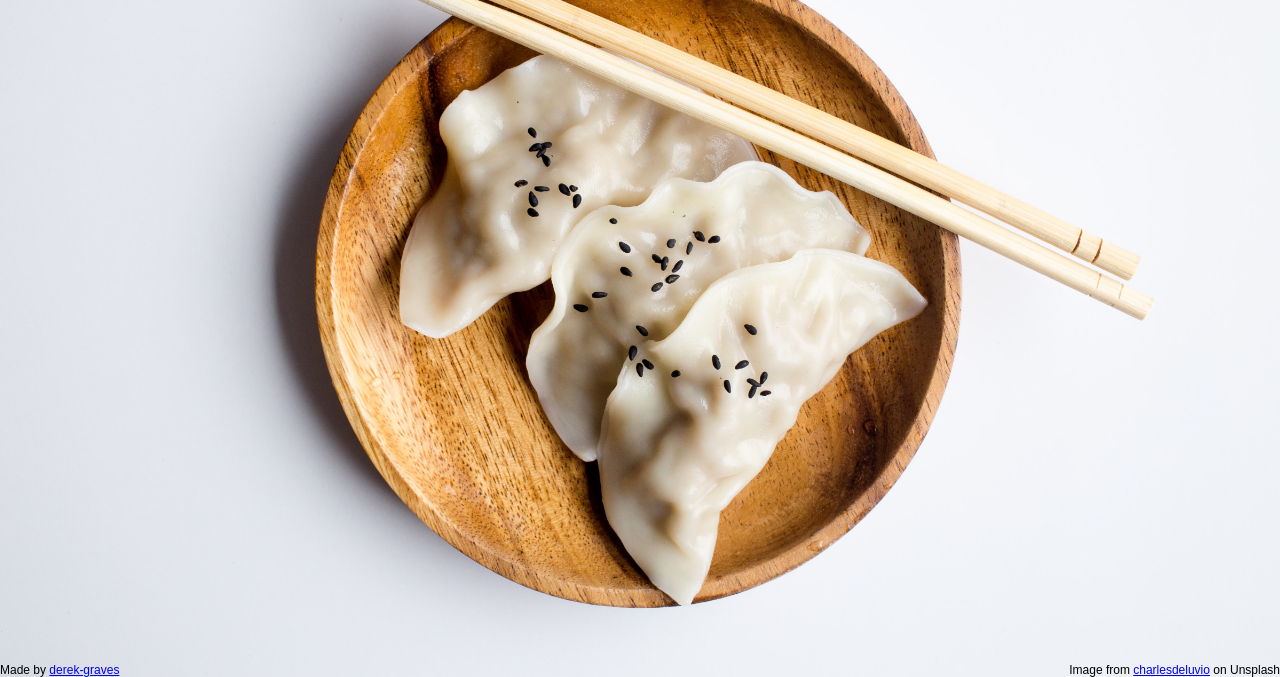
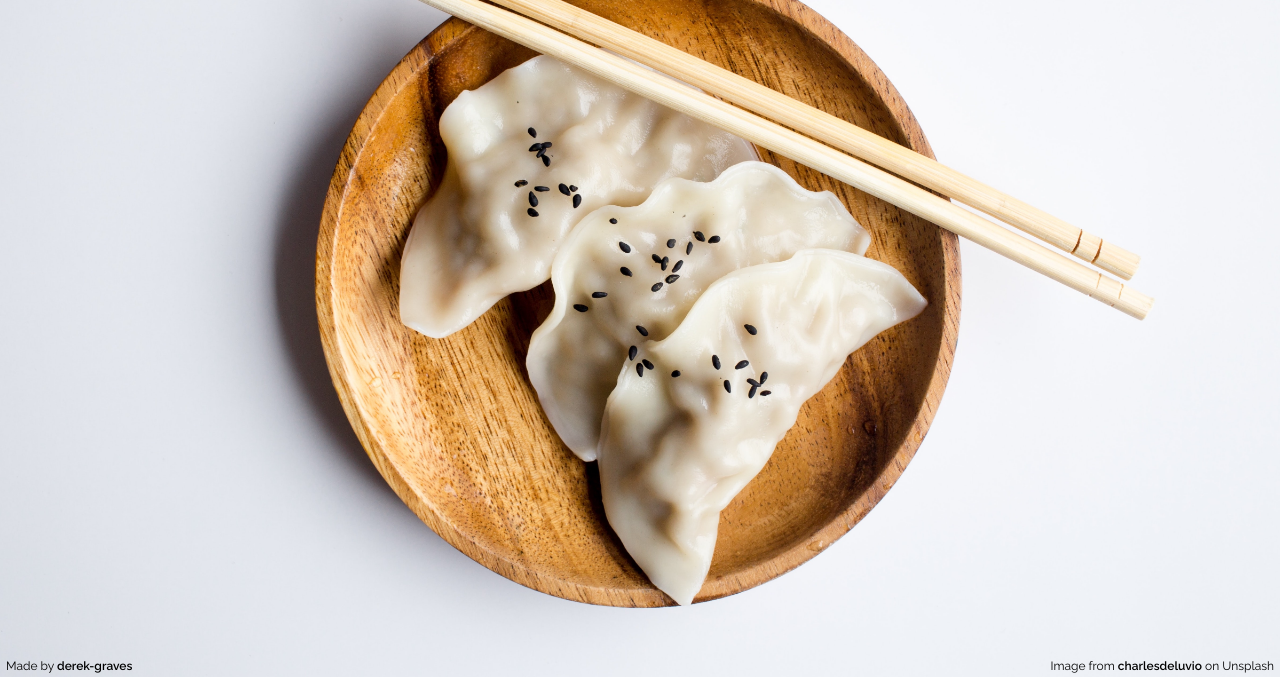
Before and after one commit to derek-graves/restaurant-page, a website built with webpack: page dist/index.html in a window 1280 px wide. Shown: the part 123-800 px from the top of the page. Built offline with Linux system fonts and the light colour scheme.

Commit message:
Style footer elements

```diff
--- a/src/style.css
+++ b/src/style.css
@@ -157,7 +157,15 @@ body {
   width: 100%;
   display: flex;
   justify-content: space-between;
-  font-family: sans-serif;
+  font-family: "Raleway", sans-serif;
   font-size: 12px;
   align-self: end;
+
+  padding: 4px 6px;
 }
+
+.footer a {
+  font-weight: 600;
+  color: #000;
+  text-decoration: none;
+}
```
Also changed, not shown: dist/index.bundle.js.
